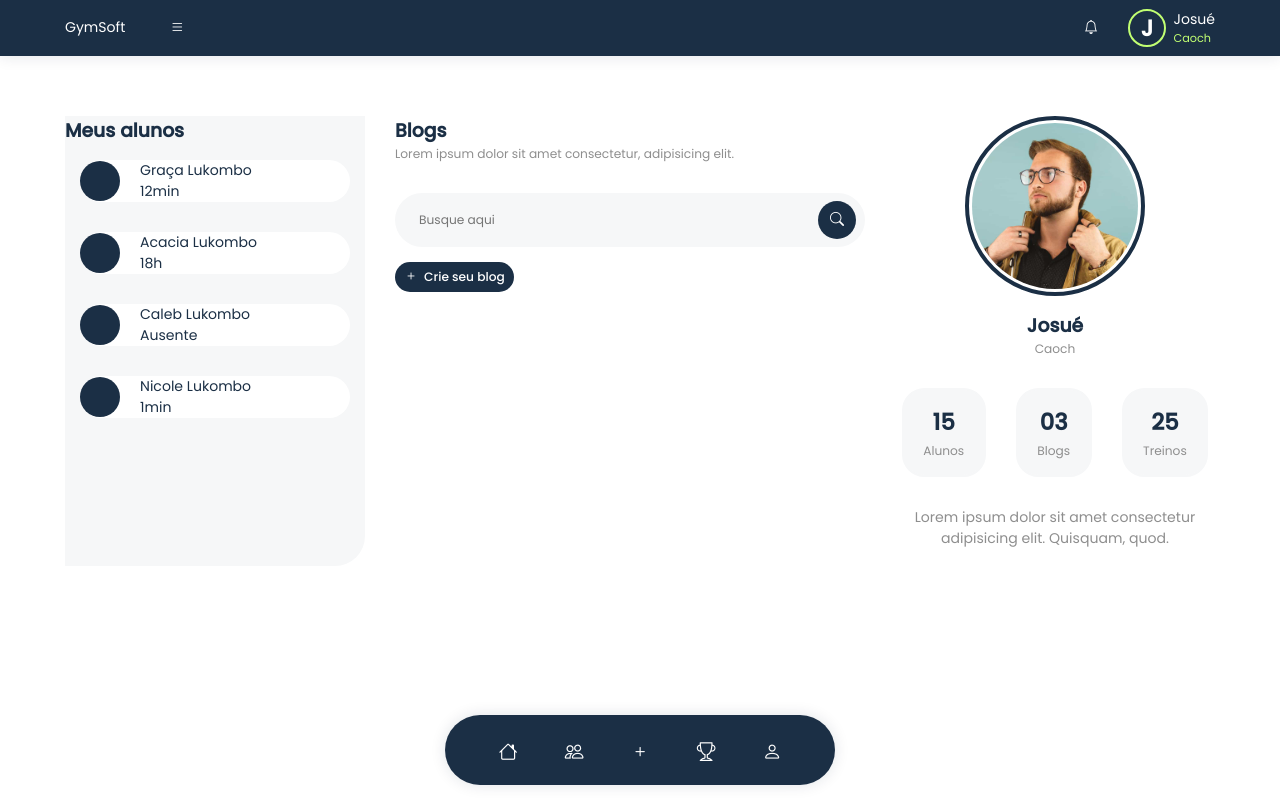
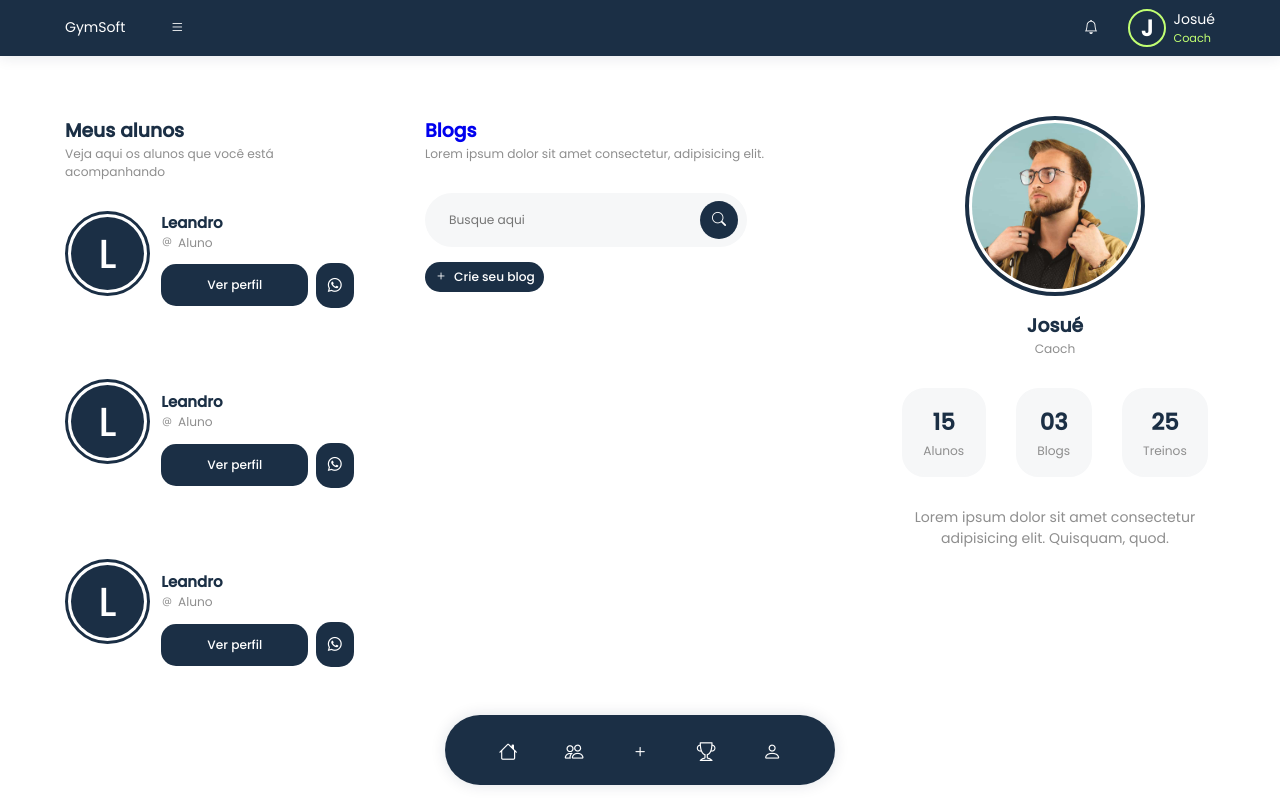
Before and after one commit to JosueLukombo/GymSoft, a plain HTML site: page pages/home/index.html in a window 1280 px wide. Drawn offline with Linux system fonts and the light colour scheme.

Commit message:
Trabalhando na pagina inicial

```diff
--- a/pages/home/home.css
+++ b/pages/home/home.css
@@ -8,55 +8,121 @@
 
     .section-people{
         width: 300px;
-        height: 30rem;
-        background: var(--body-color-light);
         display: flex;
         flex-direction: column;
-        border-bottom-right-radius: 30px;
+        gap: 2rem;
 
 
-        .card-porfile{
-            margin: 1rem 15px ;
+        .card-list-people  {
             display: flex;
-            align-items: center;
-            width: 90%;
-            gap: 20px;
-            background: var(--body-color);
-            border-radius: var(--border-radius);
-            position: relative;
+            flex-direction: column;
+            gap: 2rem;
 
-            /*
-            label{
-                position: absolute;
-                overflow: hidden;
-            }
-            */
+
+            .card-person {
+                display: flex;
+                align-items: start;
+                gap: .75rem;
+                /* background-color: var(--body-color-light); */
+                /* padding: 1rem; */
+                border-radius: var(--border-radius);
+                /* box-shadow: var(--box-shadow); */
+
+
+                .circle-profile {
+                    width: 85px;
+                    height: 85px;
+                    border-radius: 50%;
+                    border: 3px solid var(--text-color);
+                    padding: 3px;
+
+                    div {
+                        width: 100%;
+                        height: 100%;
+                        border-radius: 50%;
+                        object-fit: cover;
+                        background-color: var(--text-color);
+                        display: grid;
+                        place-content: center;
+
+                        span {
+                            font-size: var(--biggest-font-size);
+                            font-weight: var(--font-medium);
+                            color: #fff;
+                        }
+                    }
 
 
 
-
-            small{
-                background-color: var(--text-color);
-                border-radius: 30px;
-                width: 40px;
-                height: 40px;
-                display: flex;
                 }
 
-
-            }
-            .card-porfile:hover{
-                height: 90px;
-                align-items: start;
-                cursor: pointer;
+                .content-person {
+                    flex: 1;
+                    display: flex;
+                    flex-direction: column;
+                    gap: .75rem;
 
 
+                    .name-role {
+
+                        .name-person {
+                            font-size: var(--h3-font-size);
+                            font-weight: var(--font-semibold);
+                            color: var(--text-color);
+                        }
+
+                        .role-person {
+                            display: flex;
+                            align-items: center;
+                            justify-content: start;
+
+                            i {
+                                font-size: var(--small-font-size);
+                                color: var(--text-color-light);
+                                margin-right: .3rem;
+                            }
+
+                            small {
+                                font-size: var(--small-font-size);
+                                color: var(--text-color-light);
+                            }
+                        }
+                    }
+
+                    .btns {
+                        display: flex;
+                        align-items: center;
+                        gap: .5rem;
+
+
+
+                        a {
+                            padding: .8rem;
+                            border-radius: 1rem;
+                            font-size: var(--small-font-size);
+                            font-weight: var(--font-medium);
+                            color: #fff;
+                            background: var(--text-color);
+                            transition: .3s;
+
+                            &:hover{
+                                transform: scale(1.05);
+                            }
+                        }
+
+                        a.profile {
+                            flex: 1;
+                            text-align: center;
+                        }
+                    }
+
+
+                }
+            }
         }
-        /*é suposto ele mostra uma descrição básica do dia, ex: tipo de treino e proxima marcação */
-            label:hover{
-                color: blue;
-                overflow: visible;
-        }
+
+
+
     }
 
 
--- a/pages/home/index.html
+++ b/pages/home/index.html
@@ -27,7 +27,7 @@
 
                 <div class="name-level">
                    <a href="#" class="name">Josué</a>
-                   <small class="level">Caoch</small>
+                   <small class="level">Coach</small>
                 </div>
 
                </div>
@@ -71,62 +71,106 @@
     </aside>
 
     <main class="container main-home">
+
         <section class="section-people">
+
             <div class="card-title-description anime-bottom">
+                <strong>Meus alunos</strong>
+                <small>
+                    Veja aqui os alunos que você está acompanhando
+                </small>
+            </div>
 
-                <strong>Meus alunos</strong>
+            <div class="card-list-people anime-bottom">
 
-                <div class="card-porfile">
-                    <small>
-                    </small>
+                <div class="card-person">
 
-                    <div>
-                        <p>Graça Lukombo</p>
-                        <label for="">
-                            12min
-                            <!--
-                                <b>Lorem ipsum dolor sit amet consectetur adipisicing elit. Atque quibusdam nobis
-                                </b>
-                            -->
+                    <div class="circle-profile">
+                        <div>
+                            <span>L</span>
+                        </div>
+                    </div>
 
+                    <div class="content-person">
+                        <div class="name-role">
+                            <a href="#" class="name-person">Leandro</a>
+                            <small class="role-person">
+                                <i class="bi bi-at"></i>
+                                <small>Aluno</small>
+                            </small>
 
-                        </label>
+                        </div>
+                        <div class="btns">
+                            <a href="#" class="profile">
+                                Ver perfil
+                            </a>
+                            <a href="#" class="message">
+                                <i class="bi bi-whatsapp"></i>
+                        </div>
                     </div>
+
                 </div>
 
-                <div class="card-porfile">
-                    <small>
-                    </small>
+                <div class="card-person">
 
-                    <div>
-                        <p>Acacia Lukombo</p>
-                        <label for="">18h</label>
+                    <div class="circle-profile">
+                        <div>
+                            <span>L</span>
+                        </div>
                     </div>
+
+                    <div class="content-person">
+                        <div class="name-role">
+                            <a href="#" class="name-person">Leandro</a>
+                            <small class="role-person">
+                                <i class="bi bi-at"></i>
+                                <small>Aluno</small>
+                            </small>
+
+                        </div>
+                        <div class="btns">
+                            <a href="#" class="profile">
+                                Ver perfil
+                            </a>
+                            <a href="#" class="message">
+                                <i class="bi bi-whatsapp"></i>
+                        </div>
+                    </div>
+
                 </div>
 
-                <div class="card-porfile">
-                    <small>
-                    </small>
+                <div class="card-person">
 
-                    <div>
-                        <p>Caleb Lukombo</p>
-                        <label for="">Ausente</label>
+                    <div class="circle-profile">
+                        <div>
+                            <span>L</span>
+                        </div>
                     </div>
-                </div>
 
-                <div class="card-porfile">
-                    <small>
-                    </small>
+                    <div class="content-person">
+                        <div class="name-role">
+                            <a href="#" class="name-person">Leandro</a>
+                            <small class="role-person">
+                                <i class="bi bi-at"></i>
+                                <small>Aluno</small>
+                            </small>
 
-                    <div>
-                        <p>Nicole Lukombo</p>
-                        <label for="">1min</label>
+                        </div>
+                        <div class="btns">
+                            <a href="#" class="profile">
+                                Ver perfil
+                            </a>
+                            <a href="#" class="message">
+                                <i class="bi bi-whatsapp"></i>
+                        </div>
                     </div>
+
                 </div>
 
 
-            </section>
             </div>
+
+        </section>
 
         <section class="section-blog">
 
```
Also changed, not shown: pages/home/home.js (+8 -0 lines), 1 other file.
